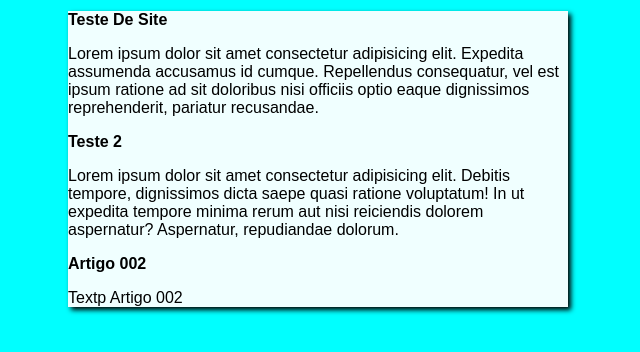
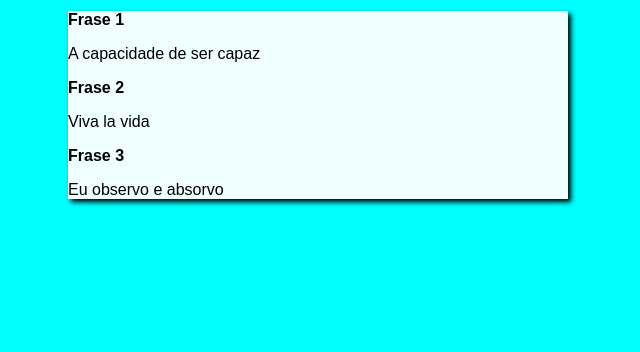
Before and after one commit to ivan-402283/projecto-site, a plain HTML site: page index.html in a window 1280 px wide. Shown: the whole page, without its empty margins (322-962 px from the left). Drawn offline with Linux system fonts and the light colour scheme.

Commit message:
Update index.html

```diff
--- a/index.html
+++ b/index.html
@@ -10,20 +10,20 @@
 <body>
     <main>
         <header>
-            <h1>Teste De Site</h1>
-            <p>Lorem ipsum dolor sit amet consectetur adipisicing elit. Expedita assumenda accusamus id cumque. Repellendus consequatur, vel est ipsum ratione ad sit doloribus nisi officiis optio eaque dignissimos reprehenderit, pariatur recusandae.</p>
+            <h1>Frase 1</h1>
+            <p>A capacidade de ser capaz</p>
 
         </header>
 
         <article>
 
-            <h2>Teste 2</h2>
-            <p>Lorem ipsum dolor sit amet consectetur adipisicing elit. Debitis tempore, dignissimos dicta saepe quasi ratione voluptatum! In ut expedita tempore minima rerum aut nisi reiciendis dolorem aspernatur? Aspernatur, repudiandae dolorum.</p>
+            <h2>Frase 2</h2>
+            <p>Viva la vida</p>
 
         </article>
 
-        <h2>Artigo 002</h2>
-        <p>Textp Artigo 002 </p>
+        <h2>Frase 3</h2>
+        <p>Eu observo e absorvo</p>
     </main>
 </body>
 </html>
```
